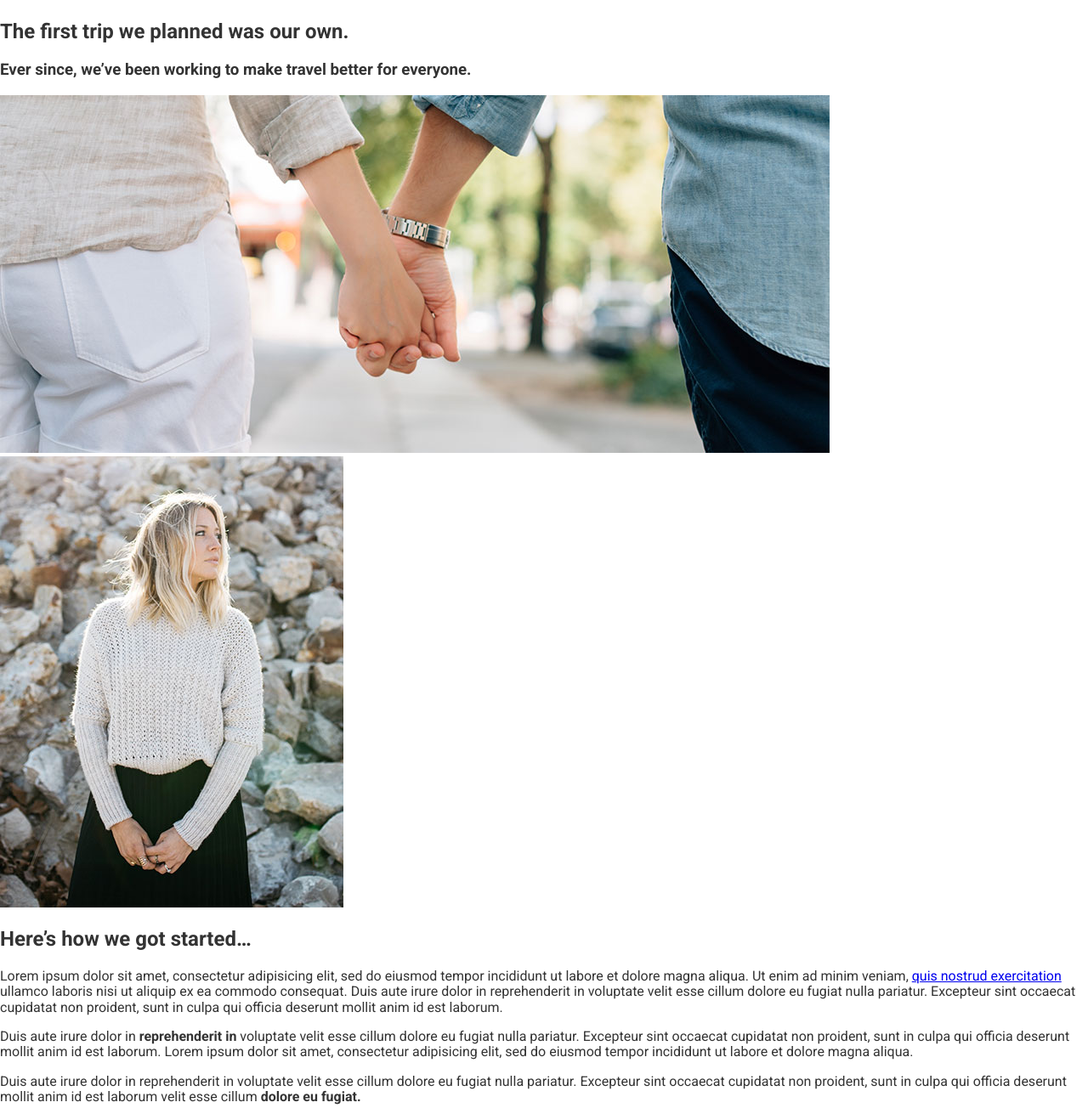
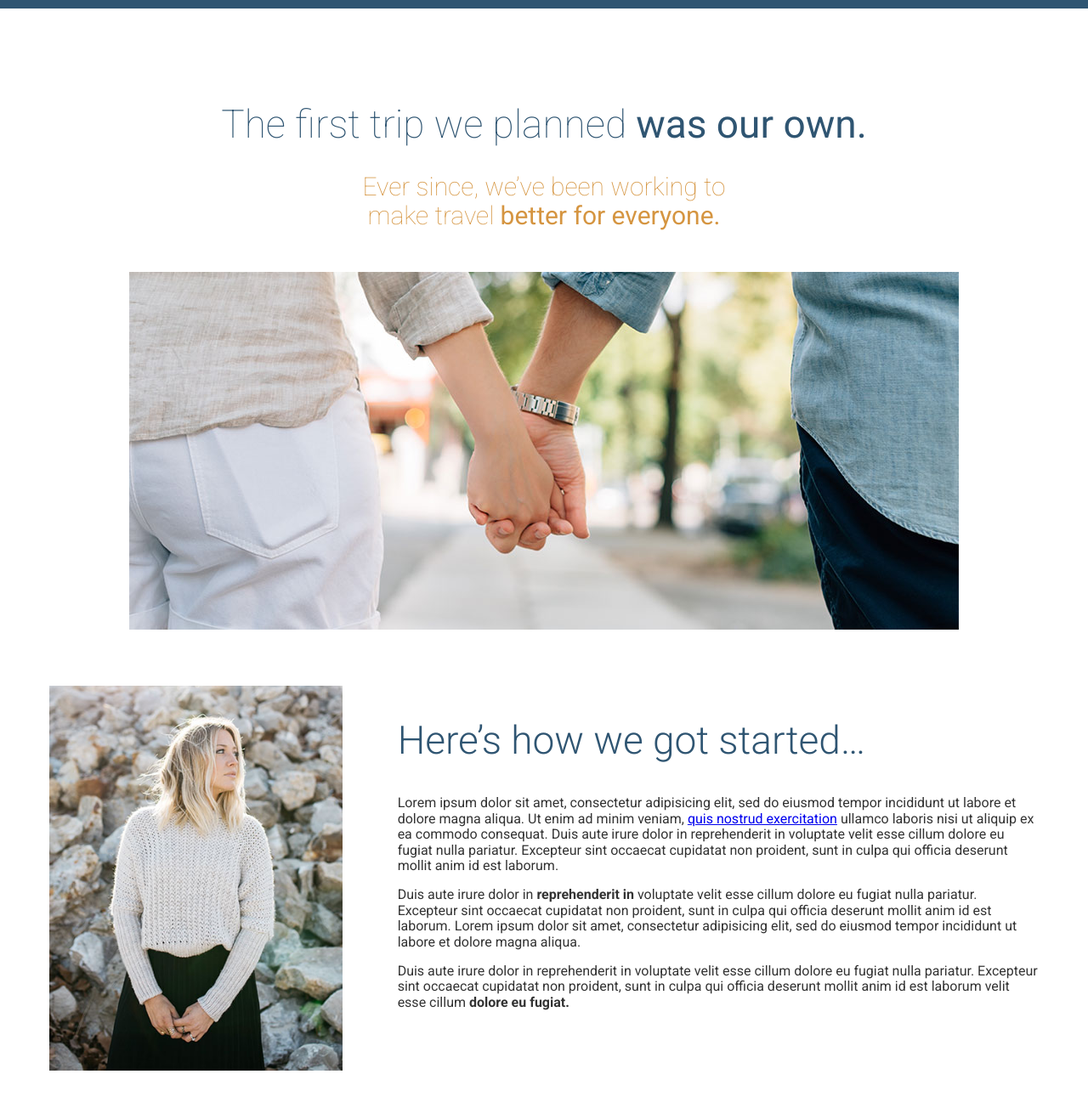
Before and after one commit to digitalprocess/site-template, a website: page app/index.html in a window 1280 px wide. Shown: the part 770-2074 px from the top of the page at 85% size. Drawn offline with Linux system fonts and the light colour scheme.

Commit message:
creating reusable blocks, headline block styles, column block layout

```diff
--- a/app/assets/styles/base/_global.css
+++ b/app/assets/styles/base/_global.css
@@ -8,3 +8,7 @@ img {
 	max-width: 100%;
 	width: auto;
 }
+
+* {
+	box-sizing: border-box;
+}
--- a/app/assets/styles/base/_mixins.css
+++ b/app/assets/styles/base/_mixins.css
@@ -15,3 +15,11 @@
 		@mixin-content;
 	}
 }
+
+@define-mixin clearfix {
+	&::after {
+		content: "";
+		clear: both;
+		display: table;
+	}
+}
--- a/app/assets/styles/modules/_btn.css
+++ b/app/assets/styles/modules/_btn.css
@@ -10,7 +10,10 @@
 	}
 
 	&--large {
-		font-size: 1.25rem;
 		padding: 1.1rem 1.9rem;
+
+		@mixin atSmall {
+			font-size: 1.25rem;
+		}
 	}
 }
--- /dev/null
+++ b/app/assets/styles/modules/_headline.css
@@ -0,0 +1,46 @@
+.headline {
+	font-size: 1.9rem;
+	font-weight: 300;
+	color: $mainBlue;
+
+	@mixin atSmall {
+		font-size: 2.875rem;
+	}
+
+	&--centered {
+		text-align: center;
+	}
+
+	&--orange {
+		color: $mainOrange;
+	}
+
+	&--small {
+		font-size: 1.2rem;
+		@mixin atSmall {
+			font-size: 1.875rem;
+		}
+	}
+
+	&--narrow {
+		max-width: 500px;
+		margin-left: auto;
+		margin-right: auto;
+	}
+
+	&--light {
+		font-weight: 100;
+	}
+
+	strong {
+		font-weight: 400;
+	}
+
+	&--b-margin-small {
+		margin-bottom: .5em;
+	}
+
+	&--b-margin-large {
+		margin-bottom: 1.6em;
+	}
+}
--- /dev/null
+++ b/app/assets/styles/modules/_page-section.css
@@ -0,0 +1,12 @@
+.page-section {
+	padding: 1.2rem 0;
+
+	@mixin atMedium {
+		padding: 4.5rem 0;
+	}
+
+	&--blue {
+		background-color: $mainBlue;
+		color: white;
+	}
+}
--- /dev/null
+++ b/app/assets/styles/modules/_row.css
@@ -0,0 +1,26 @@
+.row {
+
+	// background: yellow;
+
+	@mixin clearfix;
+
+	&--gutters {
+		margin-right: -65px;
+	}
+
+	&--gutters > div {
+		padding-right: 65px;
+	}
+
+	@mixin atMedium {
+		&__medium-4 {
+			float: left;
+			width: 33.33%;
+		}
+
+		&__medium-8 {
+			float: left;
+			width: 66.66%;
+		}
+	}
+}
--- /dev/null
+++ b/app/assets/styles/modules/_wrapper.css
@@ -0,0 +1,27 @@
+.wrapper {
+	// background: green;
+	padding-left: 18px;
+	padding-right: 18px;
+	max-width: 1200px;
+	margin-left: auto;
+	margin-right: auto;
+	overflow: hidden;
+
+	&--medium {
+		max-width: 976px;
+	}
+
+	.wrapper {
+		padding-left: 0;
+		padding-right: 0;
+	}
+
+	&--b-margin {
+		margin-bottom: 1rem;
+
+		@mixin atSmall {
+			margin-bottom: 3.875rem;
+		}
+	}
+
+}
--- a/app/assets/styles/styles.css
+++ b/app/assets/styles/styles.css
@@ -4,3 +4,7 @@
 @import "base/_mixins";
 @import "modules/_large-hero";
 @import "modules/_btn";
+@import "modules/_wrapper";
+@import "modules/_page-section";
+@import "modules/_headline";
+@import "modules/_row";
--- a/app/index.html
+++ b/app/index.html
@@ -26,28 +26,43 @@
 				<source srcset="assets/images/hero--large.jpg 1920w, assets/images/hero--large-hi-dpi.jpg 3840w" media="(min-width: 1380px)">
 				<source srcset="assets/images/hero--medium.jpg 1380w, assets/images/hero--medium-hi-dpi.jpg 2760w" media="(min-width: 990px)">
 				<source srcset="assets/images/hero--small.jpg 990w, assets/images/hero--small-hi-dpi.jpg 1980w" media="(min-width: 640px)">
-				<img srcset="assets/images/hero--smaller.jpg 640w, assets/images/hero--smaller-hi-dpi.jpg 1280w" alt="Coastal view of ocean and mountains">
+				<img srcset="assets/images/hero--smaller.jpg 640w, assets/images/hero--smaller-hi-dpi.jpg 1280w" alt="Coastal view of ocean and mountains" class="large-hero__image">
 			</picture>
 			<div class="large-hero__text-content">
+				<div class="wrapper">
 					<h1 class="large-hero__title">Your clarity.</h1>
 					<h2 class="large-hero__subtitle">One trip away.</h2>
 					<p class="large-hero__description">We create soul restoring journeys that inspire you to be you.</p>
 					<p><a href="#" class="btn btn--orange btn--large">Get Started Today</a></p>
 				</div>
 			</div>
+		</div>
 
-		<div id="our-beginning">
-			<h2>The first trip we planned was our own.</h2>
-			<h3>Ever since, we&rsquo;ve been working to make travel better for everyone.</h3>
+		<div id="our-beginning" class="page-section">
+			<div class="wrapper">
+				<h2 class="headline headline--centered headline--light headline--b-margin-small">The first trip we planned <strong>was our own.</strong></h2>
+				<h3 class="headline headline--centered headline--orange headline--small headline--narrow headline--light headline--b-margin-large">Ever since, we&rsquo;ve been working to make travel <strong>better for everyone.</strong></h3>
+
+				<div class="wrapper wrapper--medium wrapper--b-margin">
 					<img src="assets/images/first-trip.jpg" alt="Couple walking down a street.">
+				</div>
+
+				<div class="row row--gutters">
+					<div class="row__medium-4 row__medium-4--larger">
 						<img src="assets/images/our-start.jpg" alt="Our founder, Jane Doe">
-			<h2>Here&rsquo;s how we got started&hellip;</h2>
+					</div>
+					<div class="row__medium-8 row__medium-8--smaller">
+						<h2 class="headline">Here&rsquo;s how we got started&hellip;</h2>
 						<p>Lorem ipsum dolor sit amet, consectetur adipisicing elit, sed do eiusmod tempor incididunt ut labore et dolore magna aliqua. Ut enim ad minim veniam, <a href="#">quis nostrud exercitation</a> ullamco laboris nisi ut aliquip ex ea commodo consequat. Duis aute irure dolor in reprehenderit in voluptate velit esse cillum dolore eu fugiat nulla pariatur. Excepteur sint occaecat cupidatat non proident, sunt in culpa qui officia deserunt mollit anim id est laborum.</p>
 						<p>Duis aute irure dolor in <strong>reprehenderit in</strong> voluptate velit esse cillum dolore eu fugiat nulla pariatur. Excepteur sint occaecat cupidatat non proident, sunt in culpa qui officia deserunt mollit anim id est laborum. Lorem ipsum dolor sit amet, consectetur adipisicing elit, sed do eiusmod tempor incididunt ut labore et dolore magna aliqua.</p>
 						<p>Duis aute irure dolor in reprehenderit in voluptate velit esse cillum dolore eu fugiat nulla pariatur. Excepteur sint occaecat cupidatat non proident, sunt in culpa qui officia deserunt mollit anim id est laborum velit esse cillum <strong>dolore eu fugiat.</strong></p>
 					</div>
+				</div>
+			</div>
+		</div>
 
-		<div id="features">
+		<div id="features" class="page-section page-section--blue">
+			<div class="wrapper">
 				<img src="assets/images/icons/star.svg">
 				<h2>Our Features</h2>
 
@@ -66,6 +81,7 @@
 				<img src="assets/images/icons/fire.svg">
 				<h3>Survival Kit</h3>
 				<p>Everytime you book an escape with us we send you a survival kit with the finest materials. The kit will allow you to setup a tent, start a fire, scratch your own back and lower your taxes.</p>
+			</div>
 		</div>
 
 		<div id="testimonials">
--- a/app/temp/styles/styles.css
+++ b/app/temp/styles/styles.css
@@ -437,8 +437,17 @@ img {
 	width: auto;
 }
 
+* {
+	box-sizing: border-box;
+}
+
 .large-hero {
+	border-bottom: 10px solid #2f5572;
 	position: relative;
+}
+
+.large-hero__image {
+  display: block;
 }
 
 .large-hero__text-content {
@@ -454,25 +463,11 @@ img {
 .large-hero__title {
   color: #2f5572;
   font-weight: 300;
-  font-size: 1.1rem;
+  font-size: 2.4rem;
   margin: 0;
 }
 
 @media (min-width: 530px) {
-
-  .large-hero__title {
-    font-size: 2rem;
-  }
-}
-
-@media (min-width: 800px) {
-
-  .large-hero__title {
-    font-size: 3.2rem;
-  }
-}
-
-@media (min-width: 1200px) {
 
   .large-hero__title {
     font-size: 4.8rem;
@@ -482,7 +477,7 @@ img {
 .large-hero__subtitle {
   color: #2f5572;
   font-weight: 300;
-  font-size: 1.1rem;
+  font-size: 1.5rem;
   margin: 0;
 }
 
@@ -495,12 +490,19 @@ img {
 
 .large-hero__description {
   color: white;
-  font-size: 1.875rem;
+  font-size: 1.1rem;
   font-weight: 100;
   text-shadow: 2px 2px rgba(0, 0, 0, 0.1);
   max-width: 30rem;
   margin-left: auto;
   margin-right: auto;
+}
+
+@media (min-width: 530px) {
+
+  .large-hero__description {
+    font-size: 1.875rem;
+  }
 }
 
 .btn {
@@ -516,6 +518,145 @@ img {
 }
 
 .btn--large {
-  font-size: 1.25rem;
   padding: 1.1rem 1.9rem;
 }
+
+@media (min-width: 530px) {
+
+  .btn--large {
+    font-size: 1.25rem;
+  }
+}
+
+.wrapper {
+	// background: green;
+	padding-left: 18px;
+	padding-right: 18px;
+	max-width: 1200px;
+	margin-left: auto;
+	margin-right: auto;
+	overflow: hidden;
+
+}
+
+.wrapper--medium {
+  max-width: 976px;
+}
+
+.wrapper .wrapper {
+  padding-left: 0;
+  padding-right: 0;
+}
+
+.wrapper--b-margin {
+  margin-bottom: 1rem;
+}
+
+@media (min-width: 530px) {
+
+  .wrapper--b-margin {
+    margin-bottom: 3.875rem;
+  }
+}
+
+.page-section {
+	padding: 1.2rem 0;
+}
+
+@media (min-width: 800px) {
+
+  .page-section {
+    padding: 4.5rem 0;
+  }
+}
+
+.page-section--blue {
+  background-color: #2f5572;
+  color: white;
+}
+
+.headline {
+	font-size: 1.9rem;
+	font-weight: 300;
+	color: #2f5572;
+}
+
+@media (min-width: 530px) {
+
+  .headline {
+    font-size: 2.875rem;
+  }
+}
+
+.headline--centered {
+  text-align: center;
+}
+
+.headline--orange {
+  color: #d59541;
+}
+
+.headline--small {
+  font-size: 1.2rem;
+}
+
+@media (min-width: 530px) {
+
+  .headline--small {
+    font-size: 1.875rem;
+  }
+}
+
+.headline--narrow {
+  max-width: 500px;
+  margin-left: auto;
+  margin-right: auto;
+}
+
+.headline--light {
+  font-weight: 100;
+}
+
+.headline strong {
+  font-weight: 400;
+}
+
+.headline--b-margin-small {
+  margin-bottom: .5em;
+}
+
+.headline--b-margin-large {
+  margin-bottom: 1.6em;
+}
+
+.row {
+
+	// background: yellow;
+}
+
+.row::after {
+  content: "";
+  clear: both;
+  display: table;
+}
+
+.row--gutters {
+  margin-right: -65px;
+}
+
+.row--gutters > div {
+  padding-right: 65px;
+}
+
+@media (min-width: 800px) {
+
+  .row__medium-4 {
+    float: left;
+    width: 33.33%;
+  }
+
+  .row__medium-8 {
+    float: left;
+    width: 66.66%;
+  }
+}
```
Also changed, not shown: app/assets/styles/modules/_large-hero.css (+13 -11 lines). Lines whose indentation alone changed are shown as unchanged.
